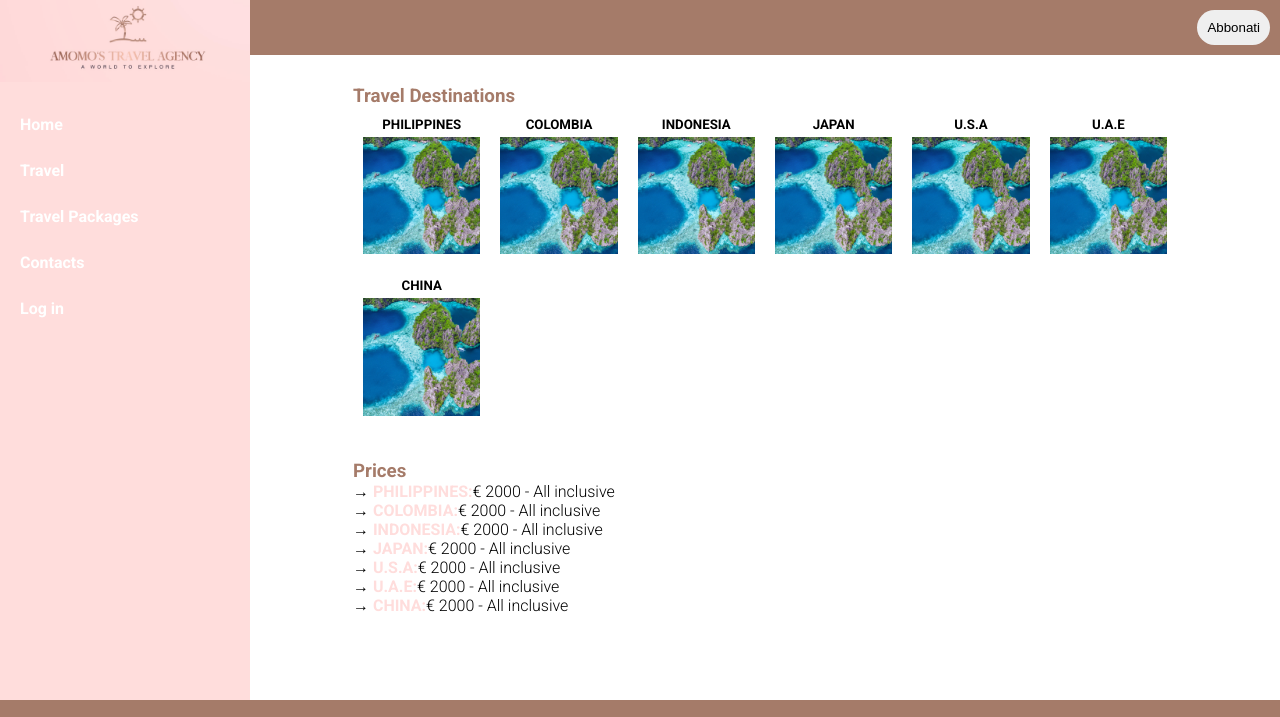
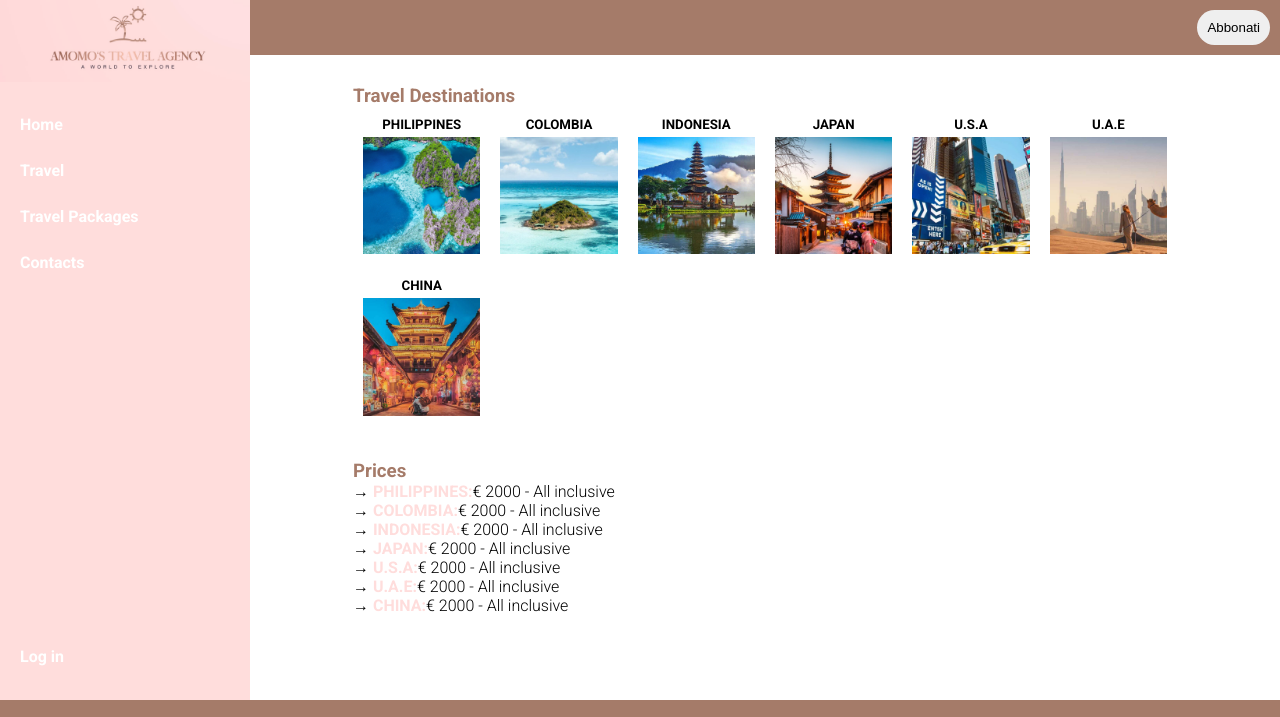
Before and after one commit to rachelpatrocinio/html-css-viewport, a plain HTML site: page index.html in a window 1280 px wide. Shown: the top 717 px of the page. Drawn offline with Linux system fonts and the light colour scheme.

Commit message:
Fixed: .login__btn on .side-bar & added img on section travel destinations

```diff
--- a/css/style.css
+++ b/css/style.css
@@ -27,6 +27,10 @@ body{
 
 .flex{
     display: flex;
+}
+
+.flex-column{
+    flex-direction: column;
 }
 
 .flex-end{
@@ -87,7 +91,8 @@ body{
     line-height: 30px;
 }
 
-.side-bar-menu li:hover{
+.side-bar-menu .side-bar__btn:hover,
+.side-bar-menu .login__btn:hover{
     color: #A57B69;
 }
 
--- a/index.html
+++ b/index.html
@@ -14,17 +14,23 @@
 
         <main class="flex">
 
-            <div class="side-bar">
+            <div class="side-bar flex flex-column space-between">
                 <div>
                     <img src="./img/logo-sm.png" alt="logo" class="logo">
+                    <nav class="side-bar-menu">
+                        <ul>
+                            <li class="side-bar__btn"><a href="#">Home</a></li>
+                            <li class="side-bar__btn"><a href="#">Travel</a></li>
+                            <li class="side-bar__btn"><a href="#">Travel Packages</a></li>
+                            <li class="side-bar__btn"><a href="#">Contacts</a></li>
+                        </ul>
+                    </nav>
                 </div>
                 <nav class="side-bar-menu">
                     <ul>
-                        <li><a href="#">Home</a></li>
-                        <li><a href="#">Travel</a></li>
-                        <li><a href="#">Travel Packages</a></li>
-                        <li><a href="#">Contacts</a></li>
-                        <li><a href="#"> Log in</a></li>
+                        <li class="login__btn">
+                            <a href="#">Log in</a>
+                        </li>
                     </ul>
                 </nav>
             </div>
@@ -51,37 +57,37 @@
                                 <div class="travelcards">
                                     <h5 class="travelcard__title">COLOMBIA</h5>
                                     <div class="travelcard__header">
-                                        <img src="./img/philippines.jpeg" alt="">
+                                        <img src="./img/colombia.jpeg" alt="">
                                     </div>
                                 </div>
                                 <div class="travelcards">
                                     <h5 class="travelcard__title">INDONESIA</h5>
                                     <div class="travelcard__header">
-                                        <img src="./img/philippines.jpeg" alt="">
+                                        <img src="./img/indonesia.jpg" alt="">
                                     </div>
                                 </div>
                                 <div class="travelcards">
                                     <h5 class="travelcard__title">JAPAN</h5>
                                     <div class="travelcard__header">
-                                        <img src="./img/philippines.jpeg" alt="">
+                                        <img src="./img/japan.jpeg" alt="">
                                     </div>
                                 </div>
                                 <div class="travelcards">
                                     <h5 class="travelcard__title">U.S.A</h5>
                                     <div class="travelcard__header">
-                                        <img src="./img/philippines.jpeg" alt="">
+                                        <img src="./img/usa.jpeg" alt="">
                                     </div>
                                 </div>
                                 <div class="travelcards">
                                     <h5 class="travelcard__title">U.A.E</h5>
                                     <div class="travelcard__header">
-                                        <img src="./img/philippines.jpeg" alt="">
+                                        <img src="./img/uae.jpeg" alt="">
                                     </div>
                                 </div>
                                 <div class="travelcards">
                                     <h5 class="travelcard__title">CHINA</h5>
                                     <div class="travelcard__header">
-                                        <img src="./img/philippines.jpeg" alt="">
+                                        <img src="./img/china.jpeg" alt="">
                                     </div>
                                 </div>
                             </div>
```
Also changed, not shown: img/china.jpeg (added), img/colombia.jpeg (added), img/indonesia.jpg (added), img/japan.jpeg (added), img/uae.jpeg (added), img/usa.jpeg (added).
